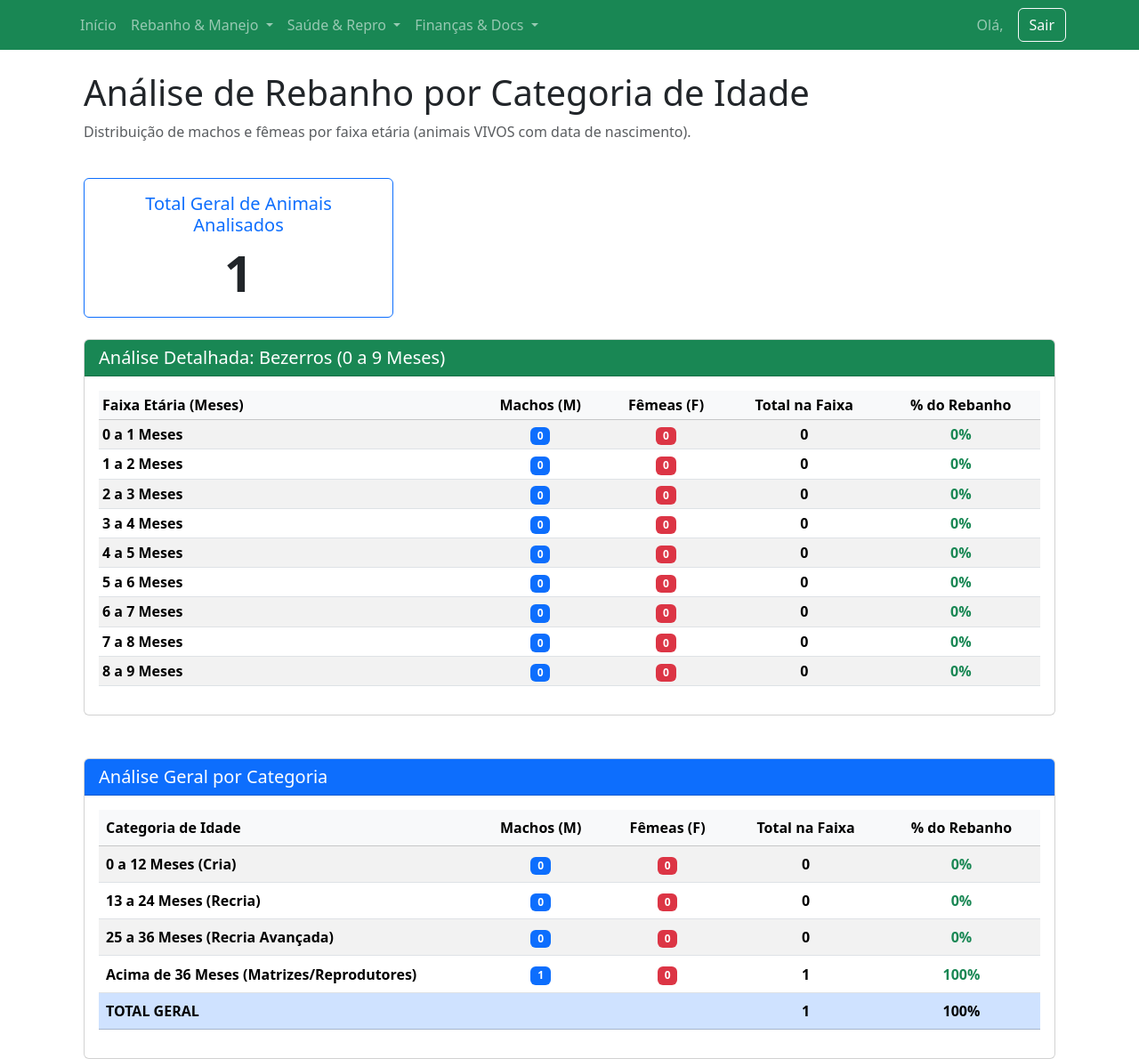
After one commit to alvino/pecbacuri, a Django app: page /analise/idade/ in a window 1280 px wide. The commit adds this page. Shown: the whole page at 89% size. Run offline with Django 5.2, Linux system fonts and the light colour scheme; tables that the repository leaves empty hold one stand-in row (values such as "Sample post").

Commit message:
Analise por idade conforme a agrodefesa

```diff
--- a/ControleRebanho/templates/base.html
+++ b/ControleRebanho/templates/base.html
@@ -38,9 +38,12 @@
 
                             <li><a class="dropdown-item" href="{% url 'admin:ControleRebanho_pesagem_changelist' %}">Registrar Pesagem</a></li>
 
-                            <li><a class="dropdown-item" href="{% url 'admin:ControleRebanho_movimentacaopasto_add' %}">Mover Animal</a></li>
-                            <li><a class="dropdown-item" href="{% url 'admin:ControleRebanho_animal_changelist' %}">Mover Animals</a></li>
-                            <li><a class="dropdown-item" href="{% url 'admin:ControleRebanho_lote_changelist' %}">Mover Lote</a></li>
+                            <li><a class="dropdown-item" href="{% url 'admin:ControleRebanho_movimentacaopasto_add' %}">
+                                Mover Animal</a></li>
+                            <li><a class="dropdown-item" href="{% url 'admin:ControleRebanho_animal_changelist' %}">
+                                Mover Animais</a></li>
+                            <li><a class="dropdown-item" href="{% url 'admin:ControleRebanho_lote_changelist' %}">
+                                Mover Lote</a></li>
                             <li><a class="dropdown-item text-danger" href="{% url 'admin:ControleRebanho_baixaanimal_add' %}">
                                 <i class="fas fa-skull-crossbones me-1"></i> Registrar Baixa (Morte)
                             </a></li>
--- /dev/null
+++ b/ControleRebanho/templates/pecuaria/analise_por_idade.html
@@ -0,0 +1,140 @@
+{% extends "base.html" %}
+{% load static %}
+
+{% block title %}Análise de Rebanho por Idade{% endblock %}
+
+{% block content %}
+<div id="content-main" class="container-fluid">
+    <div class="row mb-4">
+        <div class="col-12">
+            <h1>Análise de Rebanho por Categoria de Idade</h1>
+            <p class="text-muted">Distribuição de machos e fêmeas por faixa etária (animais VIVOS com data de nascimento).</p>
+        </div>
+    </div>
+
+    <div class="row mb-4">
+        <div class="col-md-4">
+            <div class="card border-primary">
+                <div class="card-body text-center">
+                    <h5 class="card-title text-primary">Total Geral de Animais Analisados</h5>
+                    <p class="card-text display-4 fw-bold">{{ total_geral }}</p>
+                </div>
+            </div>
+        </div>
+    </div>
+
+    <div class="row mb-5">
+        <div class="col-12">
+            <div class="card">
+                <div class="card-header bg-success text-white">
+                    <h5 class="mb-0">Análise Detalhada: Bezerros (0 a 9 Meses)</h5>
+                </div>
+                <div class="card-body">
+                    <div class="table-responsive">
+                        <table class="table table-striped table-sm table-hover align-middle">
+                            <thead class="table-light">
+                                <tr>
+                                    <th scope="col" style="width: 40%;">Faixa Etária (Meses)</th>
+                                    <th scope="col" class="text-center">Machos (M)</th>
+                                    <th scope="col" class="text-center">Fêmeas (F)</th>
+                                    <th scope="col" class="text-center">Total na Faixa</th>
+                                    <th scope="col" class="text-center"> % do Rebanho</th>
+                                </tr>
+                            </thead>
+                            <tbody>
+                                {% for item in analise_bezerros %}
+                                <tr>
+                                    <td class="fw-bold">{{ item.categoria }}</td>
+
+                                    <td class="text-center">
+                                        <span class="badge text-bg-primary">{{ item.machos }}</span>
+                                    </td>
+
+                                    <td class="text-center">
+                                        <span class="badge text-bg-danger">{{ item.femeas }}</span>
+                                    </td>
+
+                                    <td class="text-center fw-bold">
+                                        {{ item.total }}
+                                    </td>
+
+                                    <td class="text-center">
+                                        {% if total_geral > 0 %}
+                                            {% widthratio item.total total_geral 100 as percent %}
+                                            <span class="text-success fw-bold">{{ percent }}%</span>
+                                        {% else %}
+                                            0%
+                                        {% endif %}
+                                    </td>
+                                </tr>
+                                {% endfor %}
+                            </tbody>
+                        </table>
+                    </div>
+                </div>
+            </div>
+        </div>
+    </div>
+
+    <div class="row">
+        <div class="col-12">
+            <div class="card">
+                <div class="card-header bg-primary text-white">
+                    <h5 class="mb-0">Análise Geral por Categoria</h5>
+                </div>
+                <div class="card-body">
+                    <div class="table-responsive">
+                        <table class="table table-striped table-hover align-middle">
+                            <thead class="table-light">
+                                <tr>
+                                    <th scope="col" style="width: 40%;">Categoria de Idade</th>
+                                    <th scope="col" class="text-center">Machos (M)</th>
+                                    <th scope="col" class="text-center">Fêmeas (F)</th>
+                                    <th scope="col" class="text-center">Total na Faixa</th>
+                                    <th scope="col" class="text-center"> % do Rebanho</th>
+                                </tr>
+                            </thead>
+                            <tbody>
+                                {% for item in analise_geral %}
+                                <tr>
+                                    <td class="fw-bold">{{ item.categoria }}</td>
+
+                                    <td class="text-center">
+                                        <span class="badge text-bg-primary">{{ item.machos }}</span>
+                                    </td>
+
+                                    <td class="text-center">
+                                        <span class="badge text-bg-danger">{{ item.femeas }}</span>
+                                    </td>
+
+                                    <td class="text-center fw-bold">
+                                        {{ item.total }}
+                                    </td>
+
+                                    <td class="text-center">
+                                        {% if total_geral > 0 %}
+                                            {% widthratio item.total total_geral 100 as percent %}
+                                            <span class="text-success fw-bold">{{ percent }}%</span>
+                                        {% else %}
+                                            0%
+                                        {% endif %}
+                                    </td>
+                                </tr>
+                                {% endfor %}
+                            </tbody>
+                            <tfoot class="table-primary">
+                                <tr>
+                                    <td class="fw-bold">TOTAL GERAL</td>
+                                    <td colspan="2"></td>
+                                    <td class="text-center fw-bold">{{ total_geral }}</td>
+                                    <td class="text-center fw-bold">100%</td>
+                                </tr>
+                            </tfoot>
+                        </table>
+                    </div>
+                </div>
+            </div>
+        </div>
+    </div>
+</div>
+{% endblock %}
--- a/ControleRebanho/urls.py
+++ b/ControleRebanho/urls.py
@@ -1,6 +1,6 @@
 from django.urls import path, include
 from . import views
-from .views import DashboardFinanceiroCBV, AnaliseDesempenhoLotesCBV, AlertaRiscoListView, AnimalViewSet
+from .views import DashboardFinanceiroCBV, AnaliseDesempenhoLotesCBV, AlertaRiscoListView, AnimalViewSet, AnalisePorIdadeView
 from rest_framework.routers import DefaultRouter
 
 
@@ -11,6 +11,7 @@ router.register(r'animais', AnimalViewSet)
 
 
 urlpatterns = [
+    path('analise/idade/', AnalisePorIdadeView.as_view(), name='analise_por_idade'),
     path('alertas-risco/', AlertaRiscoListView.as_view(), name='alertas_risco'),
     path('alertas/', views.alertas_de_manejo, name='alertas_de_manejo'),
     path('relatorios/desempenho-pasto/', views.relatorio_desempenho_pasto, name='relatorio_desempenho_pasto'),
@@ -21,7 +22,6 @@ urlpatterns = [
     path('animal/<int:pk>/', views.AnimalDetailView.as_view(), name='animal_detail'),
     path('', views.dashboard, name='dashboard'),
     path('home', views.dashboard, name='home'),
-    path('analise_idade/', views.analise_idade, name='analise_idade'),
     path('tratamentos', views.TratamentoSaudeListView.as_view(), name='tratamentos_saude_list'),
     path('reproducao', views.ReproducaoListView.as_view(), name='manejo_reprodutivo_list'),
     path('controle_peso/', views.PesagemListView.as_view(), name='controle_peso_list'),
--- a/ControleRebanho/views.py
+++ b/ControleRebanho/views.py
@@ -5,7 +5,7 @@ from django.contrib import messages, auth
 from django.views.generic import ListView, DetailView, TemplateView
 from django.contrib.auth.decorators import login_required # Importe o decorador
 from django.contrib.auth.mixins import LoginRequiredMixin
-from django.db.models import Avg, F, Q, Count, Sum
+from django.db.models import Avg, F, Q, Count, Sum, Count, Case, When, IntegerField, ExpressionWrapper, FloatField
 from django.db.models.functions import Coalesce
 from datetime import date, timedelta
 from django.utils import timezone
@@ -630,66 +630,114 @@ def dashboard(request):
     return render(request, 'pecuaria/dashboard.html', context)
 
 
-@login_required
-def analise_idade(request):
-    animais_ativos = Animal.objects.filter(situacao='VIVO').all()
+# Define as categorias de idade em meses
+# Você pode ajustar estas faixas conforme a sua necessidade zootécnica
+IDADE_CATEGORIAS = [
+    (12, '0 a 12 Meses (Cria)'),
+    (24, '13 a 24 Meses (Recria)'),
+    (36, '25 a 36 Meses (Recria Avançada)'),
+    (999, 'Acima de 36 Meses (Matrizes/Reprodutores)'),
+]
 
-    # Dicionário para armazenar as contagens por categoria
-    categorias_idade = {
+# Limites para a análise detalhada de bezerros (1 a 9 meses)
+BEZERRO_LIMITES = list(range(1, 10)) # [1, 2, 3, 4, 5, 6, 7, 8, 9]
 
-        'Femeas (0 a 12 meses)': 0,
-        'Machos (0 a 12 meses)': 0,
-        'Femeas (13 a 24 meses)': 0,
-        'Machos (13 a 24 meses)': 0,
-        'Femeas (25 a 36 meses)': 0,
-        'Machos (25 a 36 meses)': 0,
-        'Femeas (+ de 36 meses)': 0,
-        'Machos (+ de 36 meses)': 0,
-        'Total de Femeas': 0,
-        'Total de Machos': 0,
-    }
+class AnalisePorIdadeView(TemplateView):
+    template_name = 'pecuaria/analise_por_idade.html'
 
-    for animal in animais_ativos:
-        if animal.data_nascimento:
+    def get_context_data(self, **kwargs):
+        context = super().get_context_data(**kwargs)
+        today = timezone.localdate()
+
+        # 1. CÁLCULO DA IDADE CORRIGIDO
+        # Calcula a diferença de datas (DurationField)
+        duration_expr = today - F('data_nascimento')
+
+        # Converte a Duration para dias (dividindo pela duração de um dia) e define o resultado como Float
+        idade_em_dias_expr = ExpressionWrapper(
+            duration_expr / timedelta(days=1),
+            output_field=FloatField() # Garante que o resultado é um número (dias)
+        )
+
+        # Converte dias para meses (dividindo por 30.4 dias/mês)
+        idade_em_meses_expr = ExpressionWrapper(
+            idade_em_dias_expr / 30.4,
+            output_field=IntegerField() # O resultado final que queremos para categorização
+        )
+
+        # Filtra animais vivos com data de nascimento válida
+        animais_base = Animal.objects.filter(
+            situacao='VIVO',
+            data_nascimento__isnull=False,
+        ).annotate(
+            idade_meses=idade_em_meses_expr # Usa a nova expressão corrigida
+        )
+
+        # --- 2. Análise Detalhada dos Bezerros (0 a 9 meses) ---
+        analise_bezerros = []
+        limite_anterior = 0
+
+        for limite_meses in BEZERRO_LIMITES:
+
+            # Filtra os animais na faixa atual (maior que o limite anterior, menor ou igual ao limite atual)
+            animais_na_faixa = animais_base.filter(
+                idade_meses__gt=limite_anterior,
+                idade_meses__lte=limite_meses
+            )
+
+            # Conta machos e fêmeas na faixa
+            contagem_sexo = animais_na_faixa.aggregate(
+                machos=Count(Case(When(sexo='M', then=1), output_field=IntegerField())),
+                femeas=Count(Case(When(sexo='F', then=1), output_field=IntegerField())),
+                total=Count('id')
+            )
+
+            # Cria o nome da categoria
+            nome_categoria = f'{limite_anterior} a {limite_meses} Meses'
+
+            analise_bezerros.append({
+                'categoria': nome_categoria,
+                'machos': contagem_sexo['machos'],
+                'femeas': contagem_sexo['femeas'],
+                'total': contagem_sexo['total'],
+                'porcentagem': 0 # Será calculado no template
+            })
+
+            limite_anterior = limite_meses # O novo limite anterior será o limite atual (9 meses)
 
 
-            # Total conforme o sexo
+        # --- 3. Análise Geral (começa após 9 meses) ---
+        analise_geral = []
+        limite_anterior = 9 # Continua de onde os bezerros pararam
 
-            if animal.sexo == 'M':
-                categorias_idade['Total de Machos'] += 1
-            else:
-                categorias_idade['Total de Femeas'] += 1
+        for limite_meses, nome_categoria in IDADE_CATEGORIAS:
 
-            # Categorização por faixa etária (adaptada ao Nelore de cria)
+            animais_na_faixa = animais_base.filter(
+                idade_meses__gt=limite_anterior,
+                idade_meses__lte=limite_meses
+            )
 
-            if animal.idade_meses > 0 and animal.idade_meses <= 12:
-                if animal.sexo == 'M':
-                    categorias_idade['Machos (0 a 12 meses)'] += 1
-                else:
-                    categorias_idade['Femeas (0 a 12 meses)'] += 1
-            elif animal.idade_meses > 12 and animal.idade_meses <= 24:
-                if animal.sexo == 'M':
-                    categorias_idade['Machos (13 a 24 meses)'] += 1
-                else:
-                    categorias_idade['Femeas (13 a 24 meses)'] += 1
-            elif animal.idade_meses > 24 and animal.idade_meses <= 36:
-                if animal.sexo == 'M':
-                    categorias_idade['Machos (25 a 36 meses)'] += 1
-                else:
-                    categorias_idade['Femeas (25 a 36 meses)'] += 1
+            contagem_sexo = animais_na_faixa.aggregate(
+                machos=Count(Case(When(sexo='M', then=1), output_field=IntegerField())),
+                femeas=Count(Case(When(sexo='F', then=1), output_field=IntegerField())),
+                total=Count('id')
+            )
 
-            else: # Mais de 36 meses (3 anos)
-                if animal.sexo == 'F':
-                    categorias_idade['Femeas (+ de 36 meses)'] += 1
-                else:
-                    categorias_idade['Macho (+ de 36 meses)'] += 1
+            analise_geral.append({
+                'categoria': nome_categoria,
+                'machos': contagem_sexo['machos'],
+                'femeas': contagem_sexo['femeas'],
+                'total': contagem_sexo['total'],
+                'porcentagem': 0
+            })
 
-    context = {
-        'categorias_idade': categorias_idade,
-    }
+            limite_anterior = limite_meses
 
-    return render(request, 'pecuaria/analise_idade.html', context)
+        context['analise_bezerros'] = analise_bezerros
+        context['analise_geral'] = analise_geral
+        context['total_geral'] = animais_base.count() # Total de animais na análise
 
+        return context
 
 
 # --- TRATAMENTO DE SAÚDE ---
```
Also changed, not shown: ControleRebanho/templates/pecuaria/analise_idade.html (deleted, +0 -28 lines).
